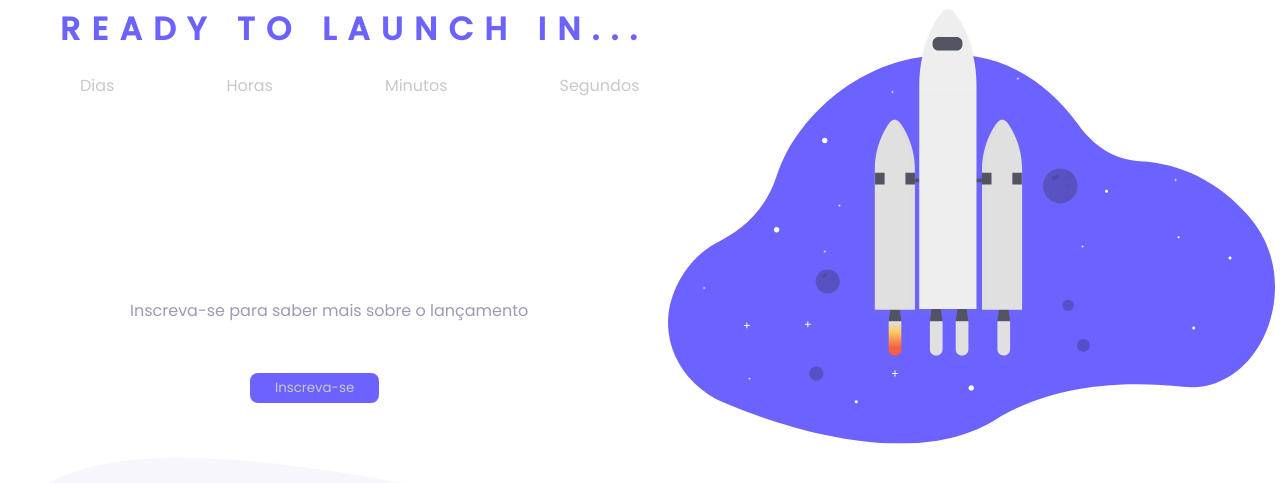
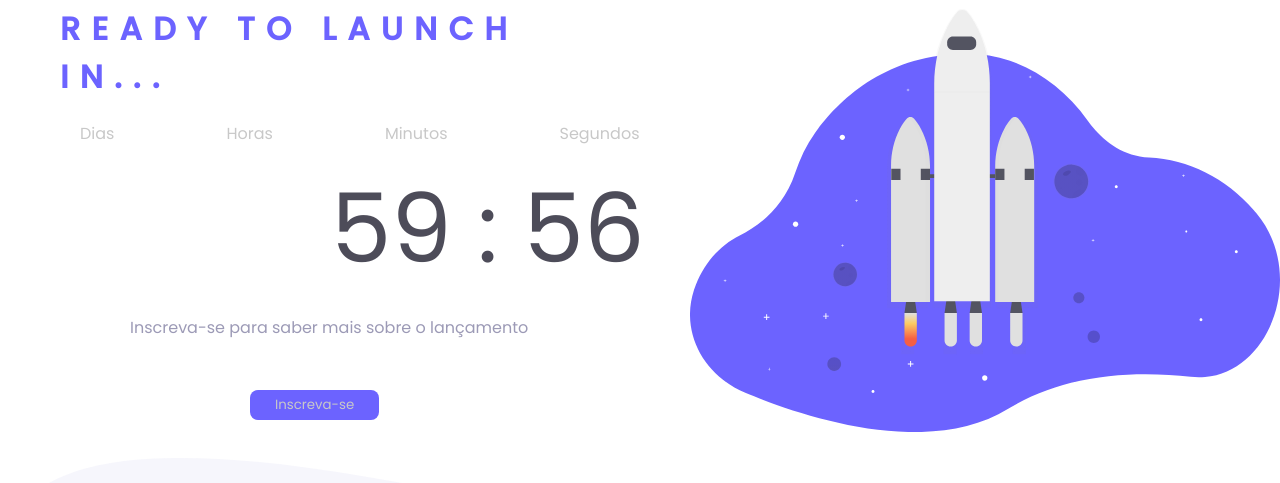
Before and after one commit to MatheusAlexandre28/Countdown-challenge, a plain HTML site: page index.html in a window 1280 px wide. Shown: the part 127-610 px from the top of the page. Drawn offline with Linux system fonts and the light colour scheme.

Commit message:
Script
No nosso HTML linkamos nosso .js com a tag <script> e depois criamos uma div com o id = "timer" para usar no JS.
 No nosso JS criei uma function q starta um timer, nela ela vai receber a duração e o display, que no caso vai ser o nosso id timer q criamos no nosso html. Após abaixo criamos a variavel que contem uma duração os minutos e os segundos. Ent com isso criado conseguimos fazer a nossa função setando um intervalo, colocamos os minutos e dividimos a duração sendo os minutos 60 e sgundos 10, fizemos o mesmo para segundos. Abaixo pegamos nosso display e colocamos um .textContent para escrevermos na tela os minutos + dois pontos + os segundos ent criamos um if onde se o timer -1 for menor que 0 ele executa o timer sendo igual a duração, e fora disso colocamos um tempo de atualização do conteudo para mostrar a cada 1 milisegundo.
 Por fim demos uma função que ao abrir a janela do window.onload ele execute uma função criamos uma variavel definindo a duração, e outra variavel definindo o display e iniciamos a nossa função startTimer() com esses valores dentro.

```diff
--- a/index.html
+++ b/index.html
@@ -6,6 +6,7 @@
   <meta name="viewport" content="width=device-width, initial-scale=1.0">
   <title>Countdown</title>
   <link rel="stylesheet" href="./style.css">
+  <script src="./script.js" defer></script>
 </head>
 <body>
   <header >
@@ -23,14 +24,12 @@
         <p>Minutos</p>
         <p>Segundos</p>
       </div>
-      <script src="./script.js">
-
-      </script>
+      <div id="timer" class="timer"></div>
       <div class="P-bottom-countdown">
         <p>Inscreva-se para saber mais sobre o lançamento</p>
       </div>
       <form class="form" action="">
-        <button type="submit" value="Inscreva-se" class="button">Inscreva-se</button>
+        <button onclick="" type="submit" value="Inscreva-se" class="button">Inscreva-se</button>
       </form>
     </section>
     <section>
--- a/script.js
+++ b/script.js
@@ -0,0 +1,28 @@
+function startTimer(duration, display){
+
+  var timer = duration, minutes, seconds;
+
+  setInterval(function(){
+
+    minutes = parseInt(timer / 60, 10);
+    seconds = parseInt(timer % 60, 10);
+
+    minutes = minutes < 10 ? "0" + minutes : minutes;
+    seconds = seconds < 10 ? "0" + seconds : seconds;
+
+    display.textContent = minutes + " : " + seconds;
+
+    if(--timer < 0){
+      timer = duration;
+    }
+
+  }, 1000);
+}
+
+window.onload = function() {
+
+  var duration = 60 * 60; // Conversão para segundos
+  var display = document.querySelector("#timer"); // elemento que exibe o timer
+
+  startTimer(duration, display); // inicia a função
+}
--- a/style.css
+++ b/style.css
@@ -1,11 +1,4 @@
 @import url('https://fonts.googleapis.com/css2?family=Poppins:wght@300;400;500&display=swap');
-
-:root {
-  --black: #4D4C59;
-  --purple: #6C63FF;
-	--light-grey: #C8C8C8;
-  --text-color: #9C9AB6;
-}
 
 * {
   font-family: 'Poppins', sans-serif;
@@ -43,7 +36,7 @@ h1 {
 
 .aside {
   display: flex;
-  gap: 20px;
+  gap: 50px;
 }
 
 .rocketimg {
@@ -53,7 +46,7 @@ h1 {
 
 .P-bottom-countdown {
   color: #9C9AB6;
-  margin: 200px 0px 0px 130px;
+  margin: 0px 0px 0px 130px;
 }
 
 .container {
@@ -75,3 +68,13 @@ h1 {
 .button:hover {
   background: #4D4C59;
 }
+
+.timer {
+  display: flex;
+  justify-content: flex-end;
+  width: 93%;
+  margin: 10px 0px 30px 50px;
+  height: 30%;
+  font-size: 6rem;
+  color: #4D4C59;
+}
```
